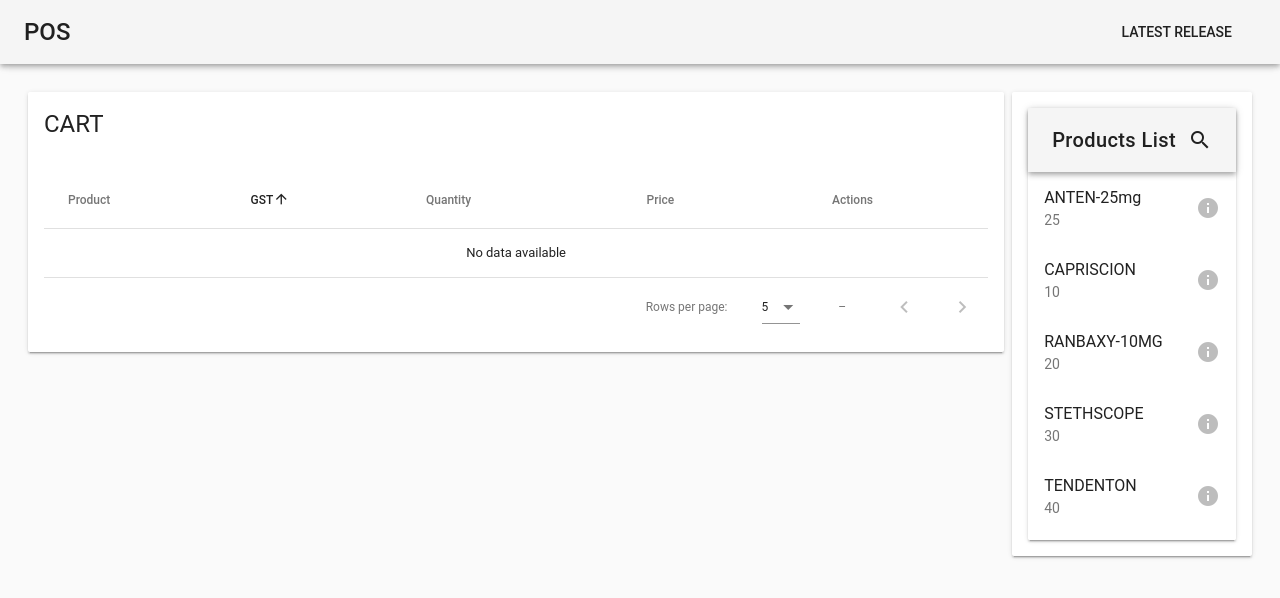
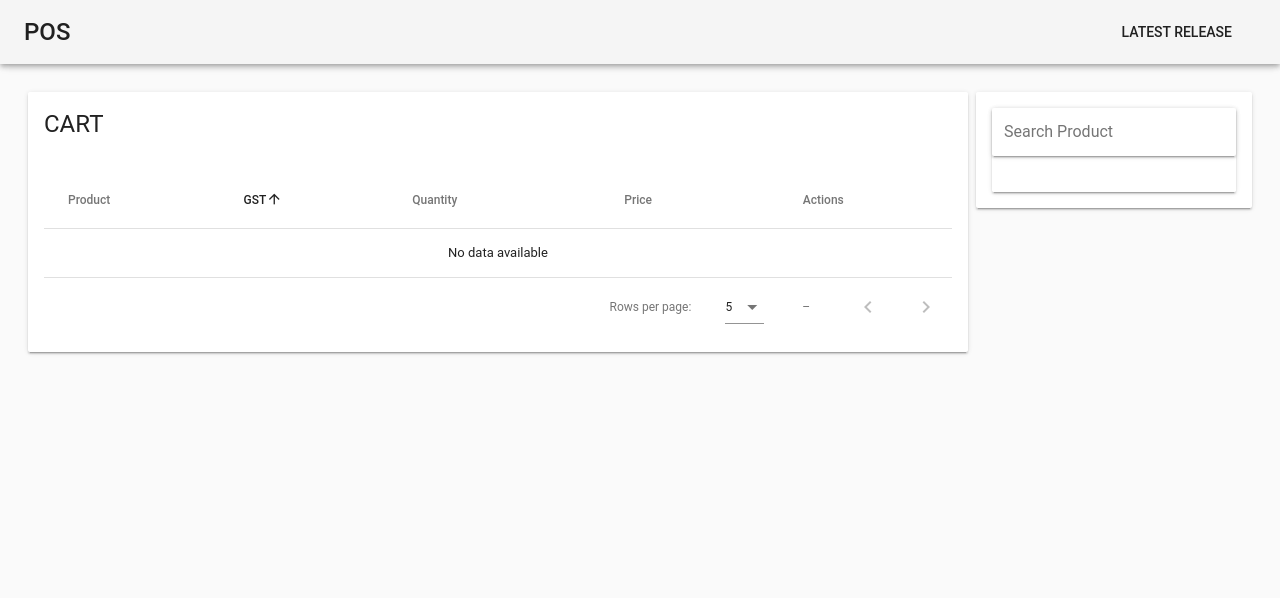
Before and after one commit to bhagath-charan/pos, a Vue app: page / in a window 1280 px wide. Shown: the top 598 px of the page. Built offline with nearby package versions, Linux system fonts and the light colour scheme; a small style sheet from the web is missing; the HTML template or start-up script is replaced by a standard one.

Commit message:
added search functionality

```diff
--- a/src/components/ProductList.vue
+++ b/src/components/ProductList.vue
@@ -2,23 +2,29 @@
   <v-layout row>
     <v-flex>
       <v-card>
-        <v-toolbar>
-          <v-toolbar-title>Products List</v-toolbar-title>
 
-          <v-spacer></v-spacer>
 
-          <v-btn icon>
-            <v-icon>search</v-icon>
-          </v-btn>
-        </v-toolbar>
+        <v-flex xs12 sm6 md12>
+            <v-text-field
+            v-model="search"
+            @input="onChange"
+              label="Search Product"
+              solo
+            ></v-text-field>
+
+          </v-flex>
 
         <v-list two-line subheader>
+
           <v-list-tile
-            v-for="product in prodcutsList"
+
+
+            v-for="product in results"
             :key="product.name"
             avatar
             @click="selectedProduct(product)"
           >
+
             <v-list-tile-content>
               <v-list-tile-title>{{ product.name }}</v-list-tile-title>
               <v-list-tile-sub-title>{{ product.gst }}</v-list-tile-sub-title>
@@ -41,12 +47,27 @@ import { posEventBus } from "../main";
 
 export default {
   name: "ProductsList",
-  props: ["prodcutsList"],
+  props: ["productsList"],
+  data() {
+      return {
+        search: '',
+        results: [],
+        isOpen: false,
+      };
+    },
+
   methods: {
     selectedProduct(product) {
       posEventBus.$emit("selectedProduct", product);
       alert(product.name + " is selected ");
-    }
+    },
+    filterResults() {
+        this.results = this.productsList.filter(product => product.name.toLowerCase().indexOf(this.search.toLowerCase()) > -1);
+       },
+      onChange() {
+       this.isOpen = true;
+       this.filterResults();
+      },
   }
 };
 </script>
--- a/src/views/Posmain.vue
+++ b/src/views/Posmain.vue
@@ -17,7 +17,7 @@
         <v-card>
           <v-card-text>
             <div>
-              <ProductList v-bind:prodcutsList="products"></ProductList>
+              <ProductList v-bind:productsList="products"></ProductList>
             </div>
           </v-card-text>
         </v-card>
@@ -44,7 +44,7 @@ export default {
   methods: {
     getProducts() {
       axios
-        .get("http://localhost:8081/products.json")
+        .get("http://localhost:8080/products.json")
         .then(response => {
           this.products = response.data.products;
         })
```
